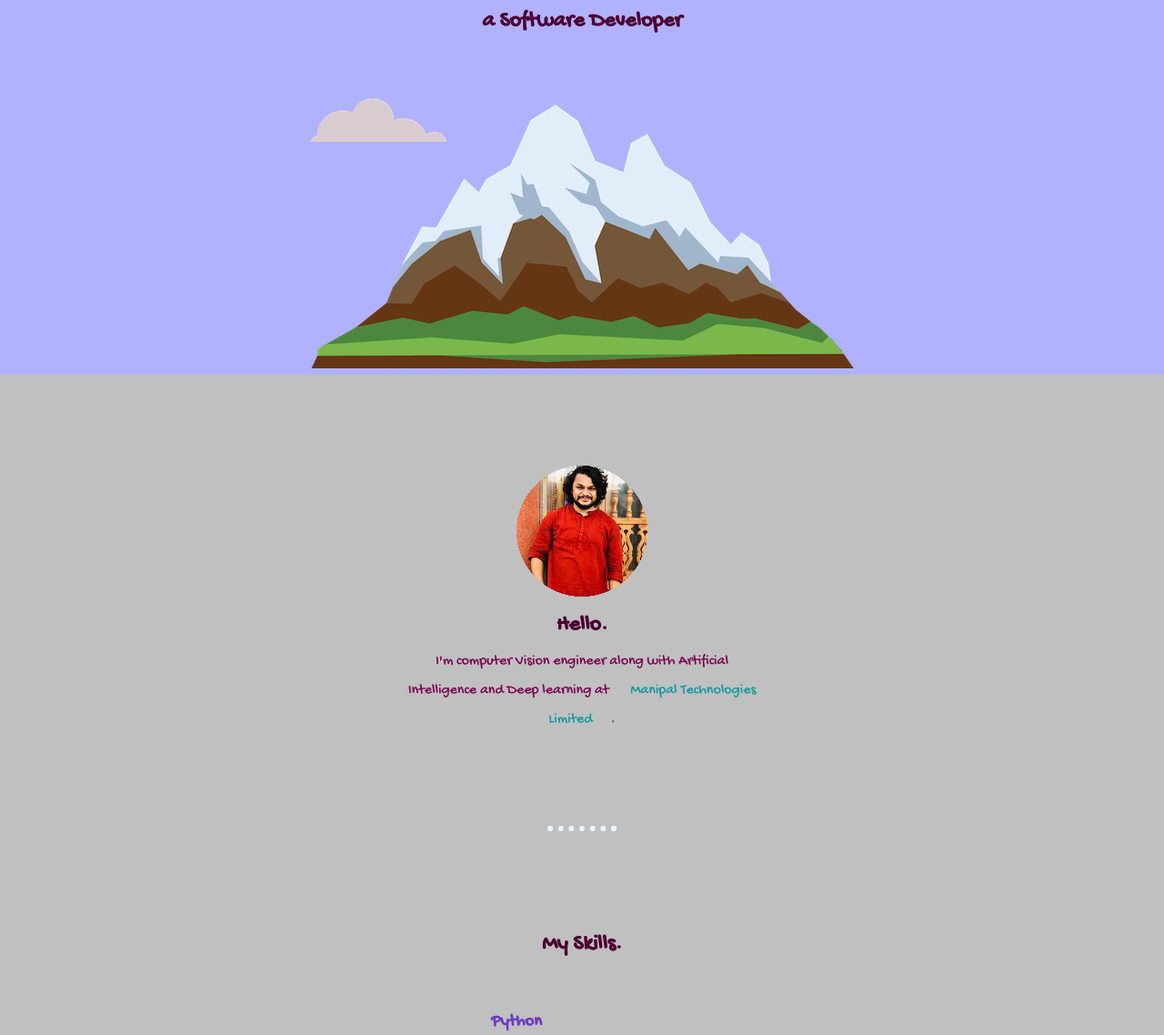
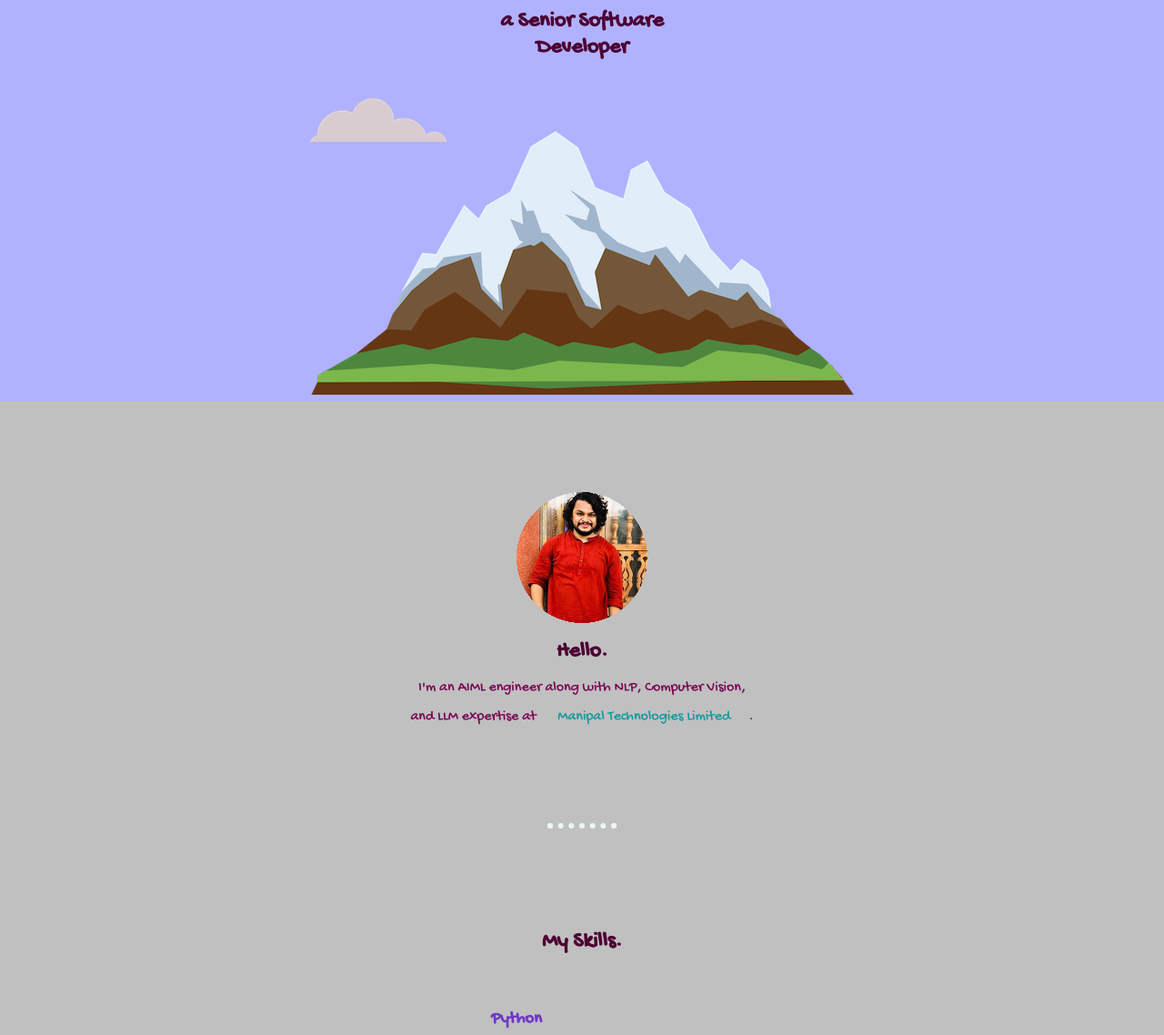
Before and after one commit to Roshan75/myweb, a plain HTML site: page index.html in a window 1280 px wide. Shown: the part 344-1482 px from the top of the page at 91% size. Drawn offline with Linux system fonts and the light colour scheme; a web font is replaced by a local one.

Commit message:
Update index.html

```diff
--- a/index.html
+++ b/index.html
@@ -11,7 +11,7 @@
     <div class="first">
       <img class="cld1" src="images/cloud.png" alt="cloud-image">
       <h1>I'm Roshan</h1>
-      <h2>a Software Developer</h2>
+      <h2>a Senior Software Developer</h2>
       <img class="cld2" src="images/cloud.png" alt="cloud-image">
       <img class="mount" src="images/mountain.png" alt="mountain-image">
     </div>
@@ -19,7 +19,7 @@
       <div class="profile">
         <img src="images/roshan.png" alt="">
         <h2>Hello.</h2>
-        <p class="intro">I'm computer Vision engineer along with Artificial Intelligence and Deep learning at <a href="https://www.manipaltechnologies.com/">Manipal Technologies Limited</a>.</p>
+        <p class="intro">I'm an AIML engineer along with NLP, Computer Vision, and LLM expertise at <a href="https://www.manipaltechnologies.com/">Manipal Technologies Limited</a>.</p>
       </div>
       <hr>
       <div class="skills">
@@ -27,7 +27,7 @@
         <div class="skill-row">
           <img class="py" src="images/python.png" alt="">
           <h3>Python</h3>
-          <p class="skill-row-p">OOPS, Tenserflow, PyTorch, OpenCV, Pandas, Numpy</p>
+          <p class="skill-row-p">OOPS, TensorFlow, PyTorch, Transformer Model, OpenCV, Pandas, Numpy</p>
           <p class="skill-row-p">Django, Flask</p>
           <p class="skill-row-p">Image Processing</p>
           <p class="skill-row-p">Artificial Intelligence</p>
```
